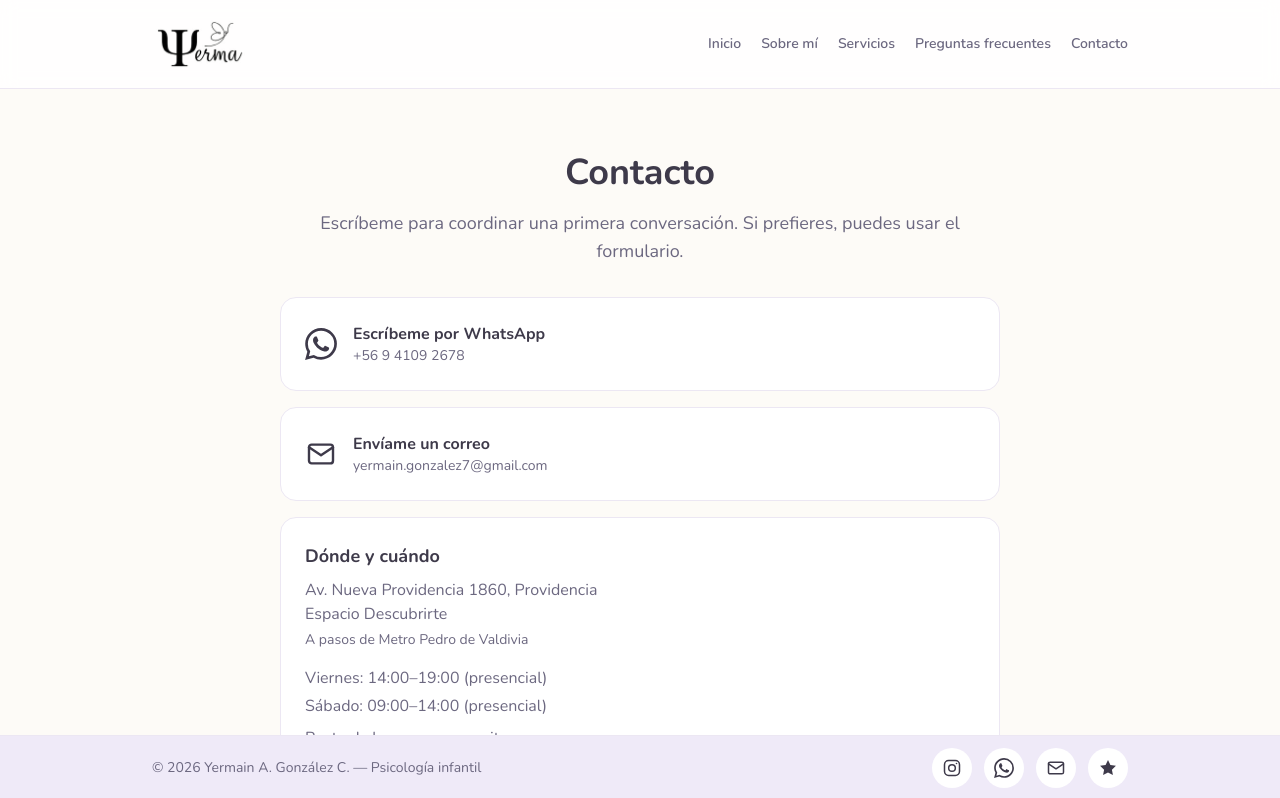
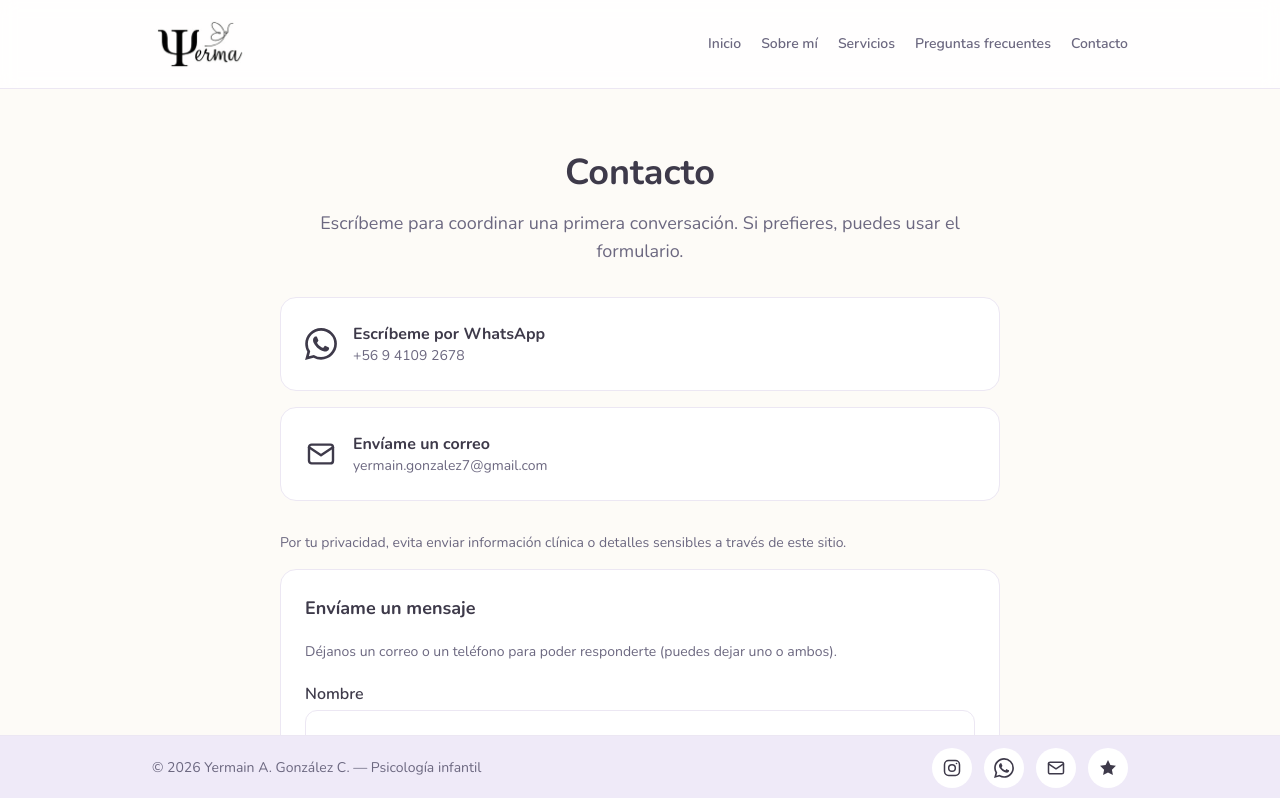
Before and after one commit to OswaldoRodriguez123/psico-yerma, a Next.js app: page /contacto in a window 1280 px wide. Shown: the top 798 px of the page. Built offline with nearby package versions, Linux system fonts and the light colour scheme.

Commit message:
feat: quitar seccion Donde y cuando de contacto

```diff
--- a/src/app/(public)/contacto/page.tsx
+++ b/src/app/(public)/contacto/page.tsx
@@ -1,7 +1,6 @@
 import type { Metadata } from "next";
 import { contact, contactForm, site } from "@/content/site";
 import { PageIntro } from "@/components/ui/PageIntro";
-import { ContactDetails } from "@/components/ui/ContactDetails";
 import { JsonLd } from "@/components/seo/JsonLd";
 import { breadcrumbJsonLd, contactPageJsonLd, medicalBusinessJsonLd } from "@/lib/structured-data";
 import { ContactForm } from "@/features/contact/components/ContactForm";
@@ -70,8 +69,6 @@ export default function ContactPage() {
           </a>
         ) : null}
 
-        <ContactDetails />
-
         <p className="pt-4 text-sm text-ink-soft">{contact.privacyNote}</p>
 
         <div className={cardClass}>
--- a/src/components/ui/ContactDetails.tsx
+++ /dev/null
@@ -1,27 +0,0 @@
-import { site } from "@/content/site";
-import { cardBodyClass, cardClass, cardTitleClass } from "@/components/styles";
-
-export function ContactDetails() {
-  const { location, hours } = site.contact;
-
-  return (
-    <section className={cardClass}>
-      <h2 className={cardTitleClass}>Dónde y cuándo</h2>
-      <p className={`mt-2 ${cardBodyClass}`}>
-        {location.street}, {location.commune}
-        <br />
-        {location.placeName}
-      </p>
-      <p className="mt-1 text-sm text-ink-soft">{location.reference}</p>
-
-      <ul className="mt-4 space-y-1 text-ink-soft">
-        {hours.inPerson.map((slot) => (
-          <li key={slot.label}>
-            {slot.label}: {slot.opens}–{slot.closes} (presencial)
-          </li>
-        ))}
-      </ul>
-      <p className="mt-2 text-ink-soft">{hours.online}</p>
-    </section>
-  );
-}
```
Also changed, not shown: 1 other file (tests, documents, lock files or other folders).
